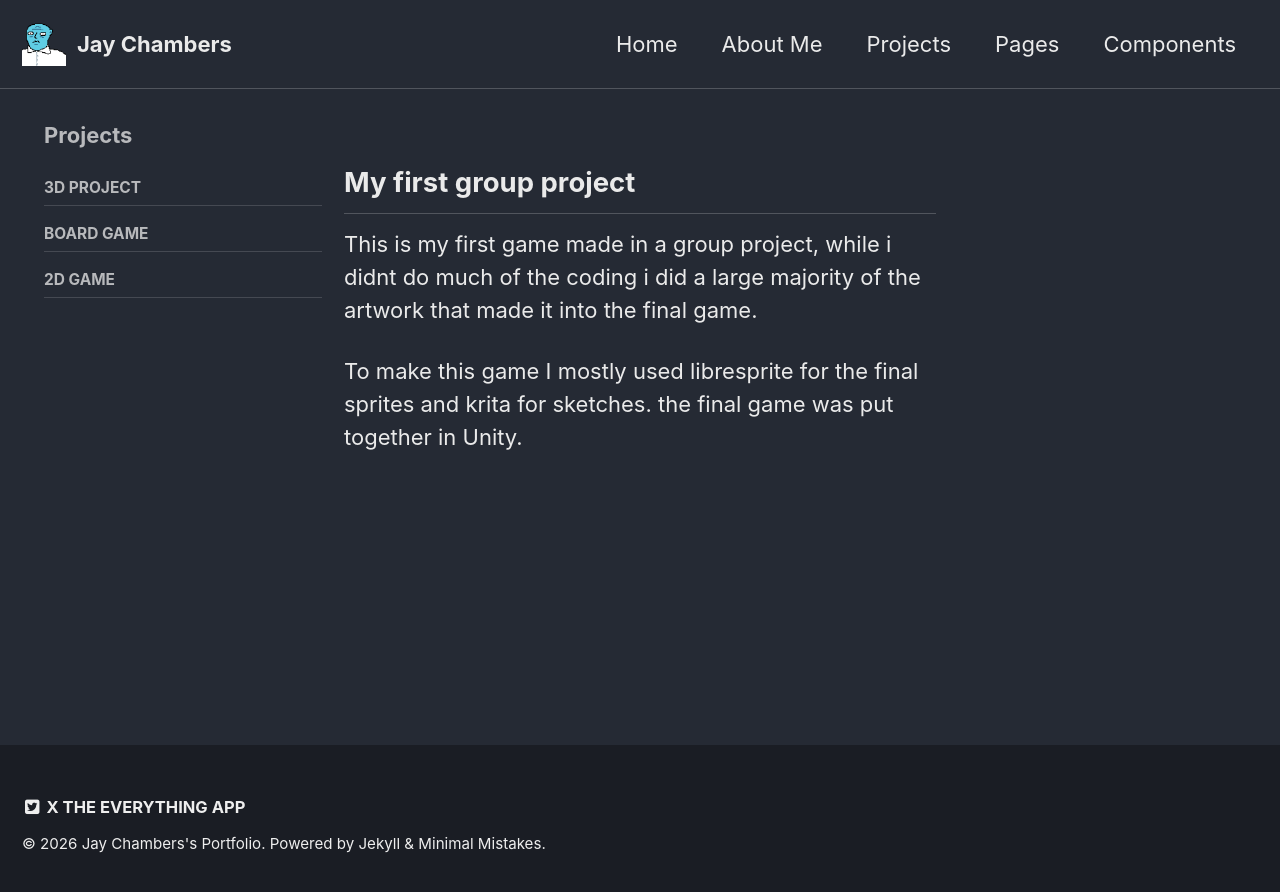
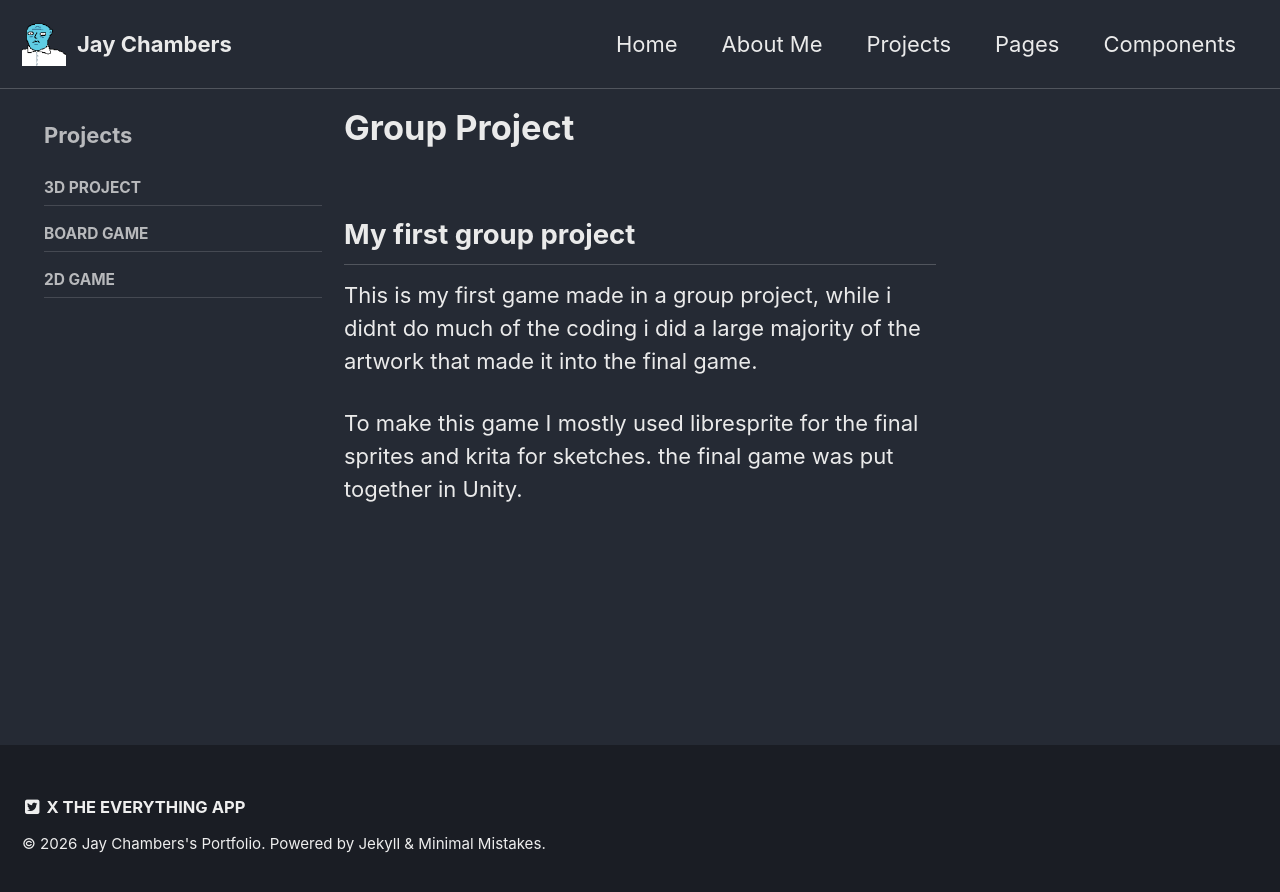
Before and after one commit to The-Funky-Pilot/The-Funky-Pilot.github.io, a Jekyll site: the page built from _pages/projects-GP.md, in a window 1280 px wide. Shown: the top 892 px of the page. Built offline with Jekyll 4.4.1, drawn with Linux system fonts in a browser that asks for light colours.

Commit message:
Update projects-GP.md

```diff
--- a/_pages/projects-GP.md
+++ b/_pages/projects-GP.md
@@ -1,4 +1,5 @@
 ---
+title: "Group Project"
 layout: single
 permalink: /projects/projects-GP/
 sidebar:
```
